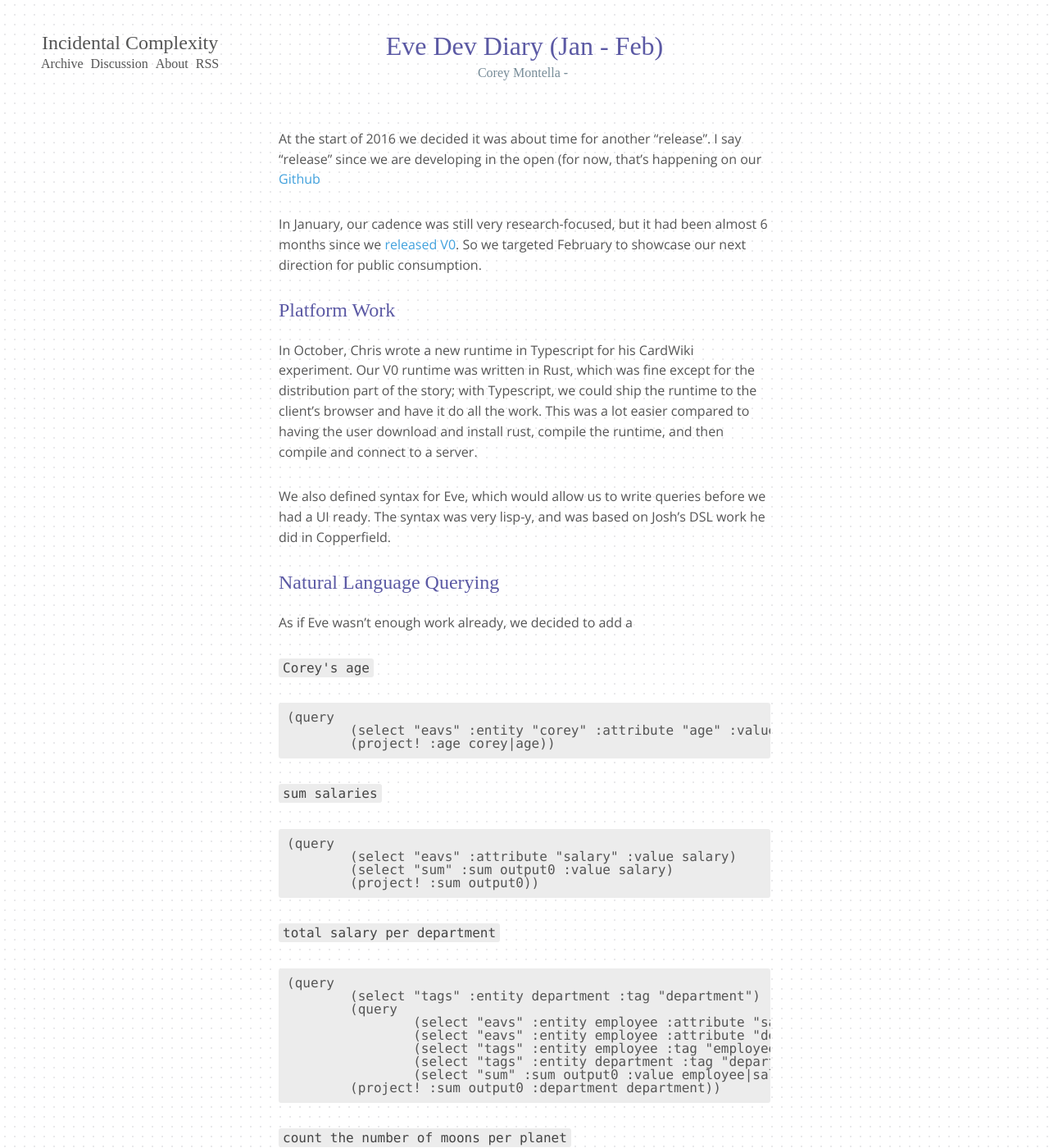
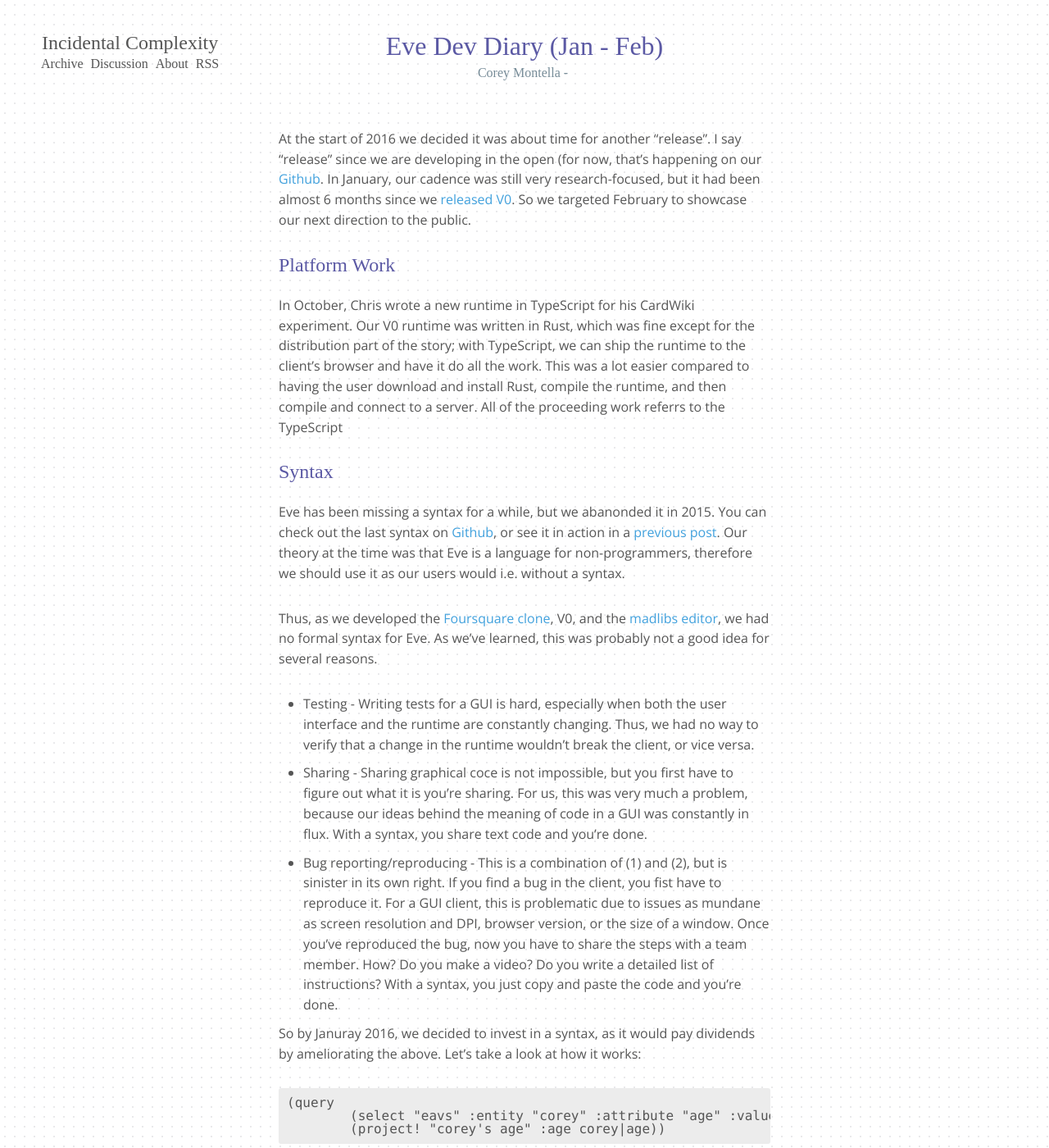
Before and after one commit to Kodowa/incidentalcomplexity, a Jekyll site: the page built from drafts/2016-06-07-jan-feb.md, in a window 1280 px wide and 1400 px high. Shown: the whole window at 82% size. Built offline with Jekyll 4.4.1, drawn with Linux system fonts in a browser that asks for light colours; some web fonts are replaced; some of the changed text lies outside the part shown.

Commit message:
Draft work

````diff
--- a/drafts/2016-06-07-jan-feb.md
+++ b/drafts/2016-06-07-jan-feb.md
@@ -5,43 +5,92 @@
 tags: []
 ---
 
-At the start of 2016 we decided it was about time for another "release". I say "release" since we are developing in the open (for now, that's happening on our [Github](http://www.github.com/witheve)
-
-
- In January, our cadence was still very research-focused, but it had been almost 6 months since we [released V0](http://www.chris-granger.com/2015/08/17/version-0/). So we targeted February to showcase our next direction for public consumption.
+At the start of 2016 we decided it was about time for another "release". I say "release" since we are developing in the open (for now, that's happening on our [Github](http://www.github.com/witheve). In January, our cadence was still very research-focused, but it had been almost 6 months since we [released V0](http://www.chris-granger.com/2015/08/17/version-0/). So we targeted February to showcase our next direction to the public.
 
 ### Platform Work
 
-In October, Chris wrote a new runtime in Typescript for his CardWiki experiment. Our V0 runtime was written in Rust, which was fine except for the distribution part of the story; with Typescript, we could ship the runtime to the client's browser and have it do all the work. This was a lot easier compared to having the user download and install rust, compile the runtime, and then compile and connect to a server.
+In October, Chris wrote a new runtime in TypeScript for his CardWiki experiment. Our V0 runtime was written in Rust, which was fine except for the distribution part of the story; with TypeScript, we can ship the runtime to the client's browser and have it do all the work. This was a lot easier compared to having the user download and install Rust, compile the runtime, and then compile and connect to a server. All of the proceeding work referrs to the TypeScript
 
-We also defined syntax for Eve, which would allow us to write queries before we had a UI ready. The syntax was very lisp-y, and was based on Josh's DSL work he did in Copperfield.
+### Syntax
+
+Eve has been missing a syntax for a while, but we abanonded it in 2015. You can check out the last syntax on [Github](https://github.com/witheve/Eve/tree/syntax/), or see it in action in a [previous post](http://incidentalcomplexity.com/2014/12/01/nov/). Our theory at the time was that Eve is a language for non-programmers, therefore we should use it as our users would i.e. without a syntax.
+
+Thus, as we developed the [Foursquare clone](http://incidentalcomplexity.com/2015/07/02/mar-jun/), V0, and the [madlibs editor](http://incidentalcomplexity.com/2015/10/15/jul-sept/), we had no formal syntax for Eve. As we've learned, this was probably not a good idea for several reasons.
+
+1. Testing - Writing tests for a GUI is hard, especially when both the user interface and the runtime are constantly changing. Thus, we had no way to verify that a change in the runtime wouldn't break the client, or vice versa.
+2. Sharing - Sharing graphical coce is not impossible, but you first have to figure out what it is you're sharing. For us, this was very much a problem, because our ideas behind the meaning of code in a GUI was constantly in flux. With a syntax, you share text code and you're done.
+3. Bug reporting/reproducing - This is a combination of (1) and (2), but is sinister in its own right. If you find a bug in the client, you fist have to reproduce it. For a GUI client, this is problematic due to issues as mundane as screen resolution and DPI, browser version, or the size of a window. Once you've reproduced the bug, now you have to share the steps with a team member. How? Do you make a video? Do you write a detailed list of instructions? With a syntax, you just copy and paste the code and you're done.
+
+So by Januray 2016, we decided to invest in a syntax, as it would pay dividends by ameliorating the above. Let's take a look at how it works:
+
+```
+(query
+	(select "eavs" :entity "corey" :attribute "age" :value corey|age)
+	(project! "corey's age" :age corey|age))
+```
+
+Here is an Eve program that returns an attribute `age` for an entity `corey`. Each statement in an Eve program is a symbolic expression (s-exp) that starts with the keyword `query`. A `query` can contain any number of s-exps, which can be a `select`, a `project!`, or another `query`.
+
+Select statements ask Eve to find all data in a table with the specified fields. Here, the table is `"eavs"` and the fields are `entity`, `attribute`, and `value`. Fields may be bound or unbound. In this case `entity` is bound to `"corey"` and `attribute` is bound to `"age"`. However, `value` is left unbound, and is actually aliased as `corey|age`.
+
+Project (the verb, not the noun) statements insert data into a new table, in this case `"corey's age"`. A new field is created called `age`, which is bound to `corey|age`.
+
+Okay, that's fine. Let's look at something a little more complicated:
+
+```
+(query
+	(select "eavs" :entity :attribute "salary" :value salary)
+	(select "sum" :sum output0 :input salary)
+	(project! :sum-of-salaries output0))
+```
+
+This program selects every salary in Eve, sums them together, and projects that value into a new table. The first thing to note is on line 2, where `entity` is unbound. This select says "get all entities in the system that have an attribute salary". Thus, we would expect the variable `salary` to be a set of salaries in the system e.g. `{$10, $11, $15}`.
+
+
+The only material difference between this program and the last is the third line. Here, "sum" is a special primitive table that's really an aggregate (known as a fold or reduce in other contexts). Sum takes whatever is bound to `input` and aggregates that to a single value e.g. `{$36}`.
+
+This is notable because it is the first time we've been able to fit aggregates cleanly into the system. Aggregates are hard in our system because of how they operate; everything else transforms sets into sets. Aggregates collapse sets into a single value. So they've always existed as a sort of second class citizen that you have to call out specifically. But in this case, aggregates are just another relational table, like anything else.
+
+### Natural Language Querying
+
+As if Eve wasn't enough work already, we decided to add a natural language interface. While we recognized at the outset that natural language processing (NLP) is one of the hardest problems all of science and engineering, we couldn't resist its siren song. I mean, what could be better for non-programmers than the ability to write a program in plain English (or their native language of choice)? Think what that would mean for the accessibility of a language.
+
+
+ But we thought we had a sufficiently constrained version of the problem that perhaps we had a shot at it. Let me explain...
+
+Typical NLP tasks include machine translation, article summarization, sentiment analysis, part-of-speech tagging, coreference resolution, and named entity recognition. Today's best approaches train a classifier using a large corpus of annotated training text. Depending on the text and task, performance ranges from impressive (POS tagging, coreference resolution) to spotty (article summarization, sentiment analysis).
+
+Our NLP task was very specific: to turn a plain english query into a formal query recognized by the Eve. Thus, we leveraged a number of assumption that simplified the problem to what we hoped was something tractable.
+
+1. We only had to deal with a single class of text: questions, no longer than a sentence, so we didn't have to deal with trying to understand a whole news article, for example.
+2. Users could only ask about entities in the Eve database, so entity recognition was just a lookup.
+3. People typically ask questions in a limited number of ways, which are typically concise. We didn't worry about flowery language or complex sentence structure.
+4. Again, since you can only ask questions about data in the database, any ambiguities could be enumerated and presented to the user.
+
+Thus, we hoped we could just rely on a set of heuristics, which we could write to cover the general cases and then refine over time to get the edge cases. For instance, the query `"What is Corey's age?"` would be transformed into the s-exp we showed in the last section:
+
+```
+(query
+	(select "eavs" :entity "corey" :attribute "age" :value corey|age)
+	(project! "corey's age" :age corey|age))
+```
+
+How does this work?
 
 
 
 
-### Natural Language Querying
-
-As if Eve wasn't enough work already, we decided to add a
 
 
 
 
-`Corey's age`
 
-```
-(query
-	(select "eavs" :entity "corey" :attribute "age" :value corey|age)
-	(project! :age corey|age))
-```
 
-`sum salaries`
 
-```
-(query
-	(select "eavs" :attribute "salary" :value salary)
-	(select "sum" :sum output0 :value salary)
-	(project! :sum output0))
-```
+
+
+
+
 
 `total salary per department`
 
@@ -71,6 +120,8 @@
 	(project! :count output0 :planet planet))
 ```
 
+
+
 ### WikiEve
 
 ![WikiEve](../images/wikieve1.gif)
````
